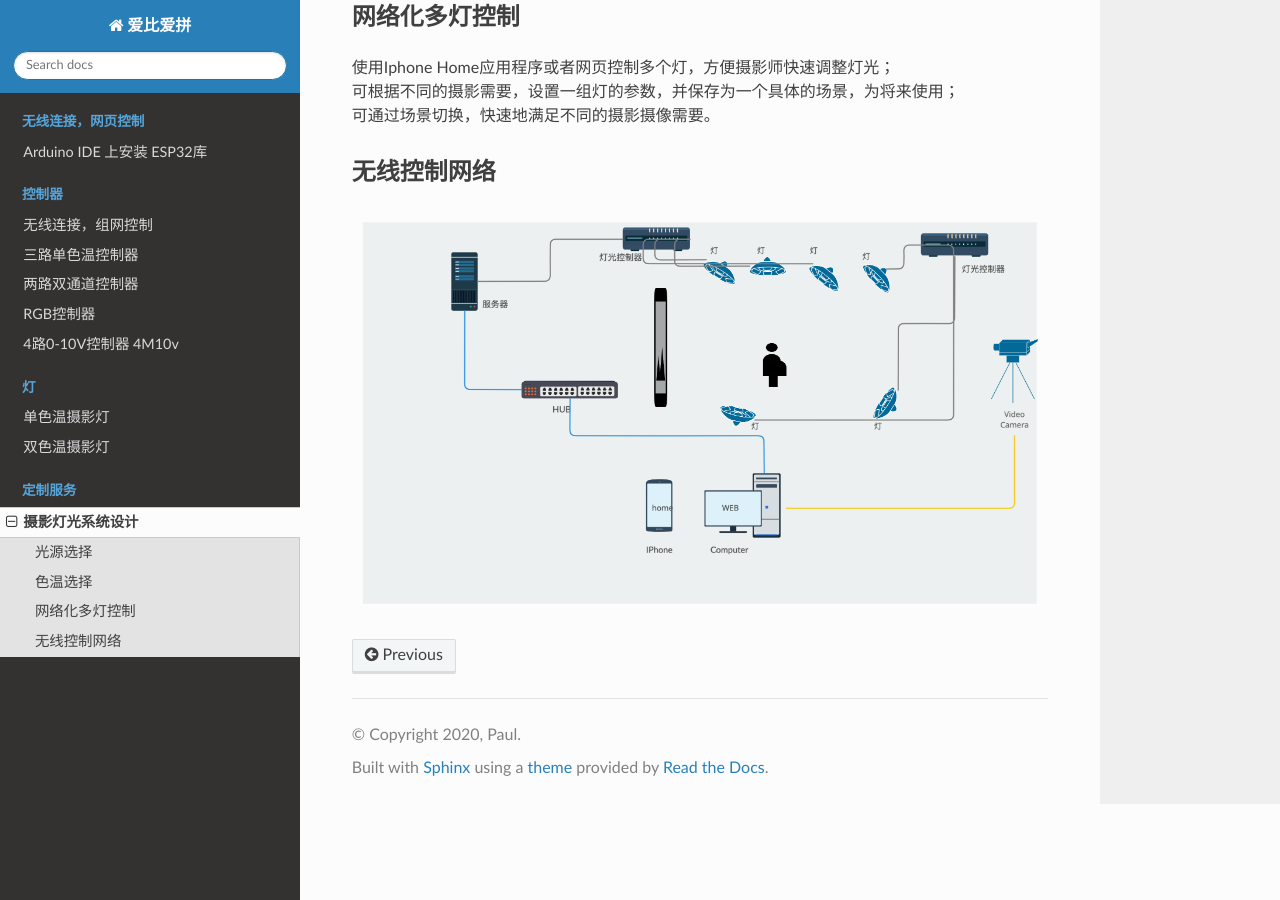
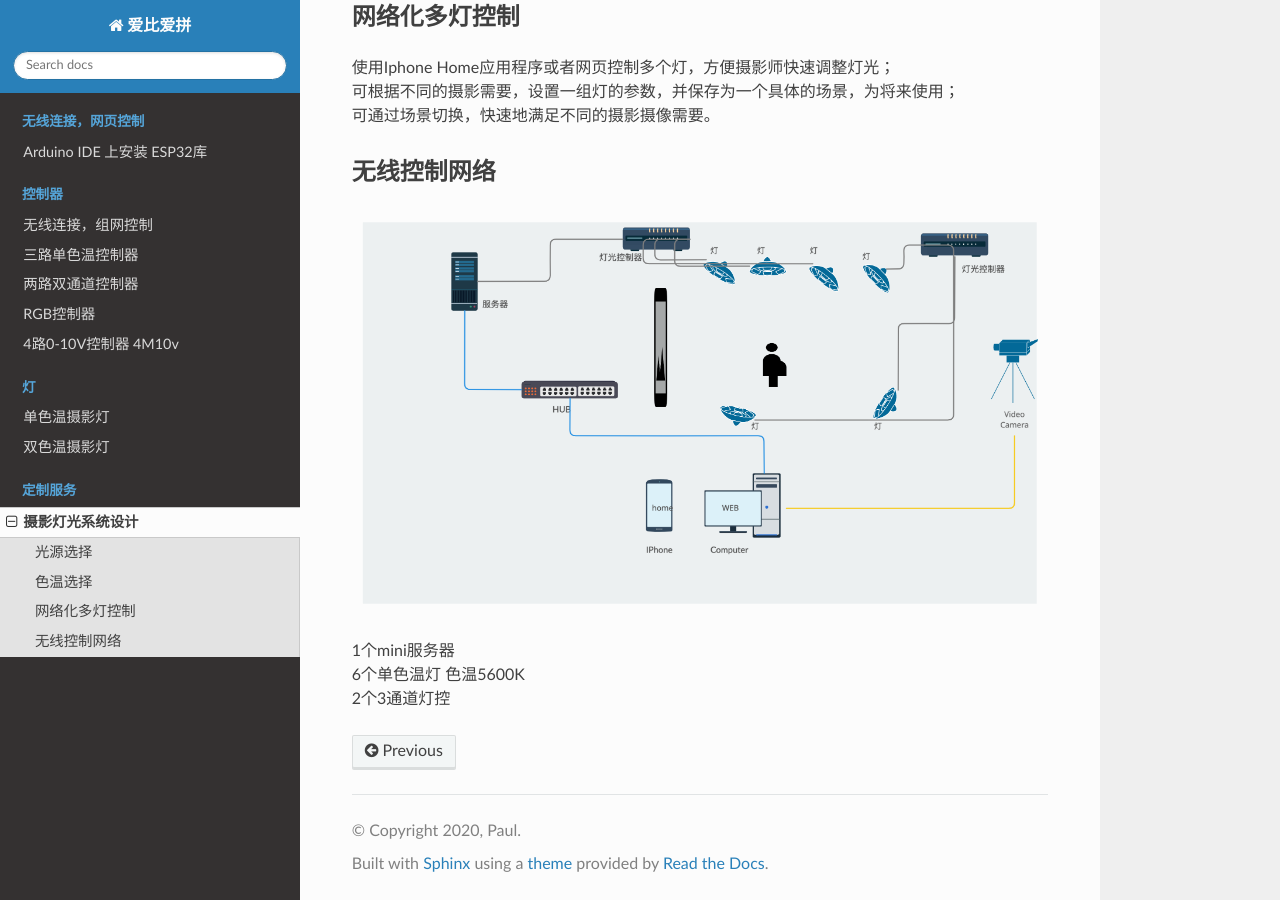
Before and after one commit to paultang/abapweb, a Sphinx documentation site: the page built from source/studio/photography.rst, in a window 1280 px wide and 900 px high, scrolled down 1380 px. Built offline with Sphinx 7.4.7 and the Read the Docs theme 2.0.0, drawn with Linux system fonts in a browser that asks for light colours.

Commit message:
Update photography.rst

```diff
--- a/source/studio/photography.rst
+++ b/source/studio/photography.rst
@@ -37,3 +37,6 @@ TLCI 指数 （电视灯光一致性指数） 的制定是为了解决传统
 ++++++++++++++
 
 .. image:: ../image/networktop.png
+| 1个mini服务器
+| 6个单色温灯 色温5600K
+| 2个3通道灯控
```
